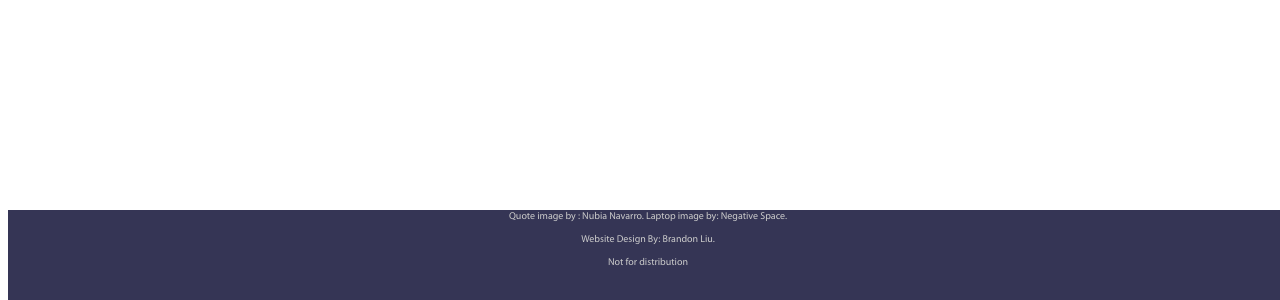
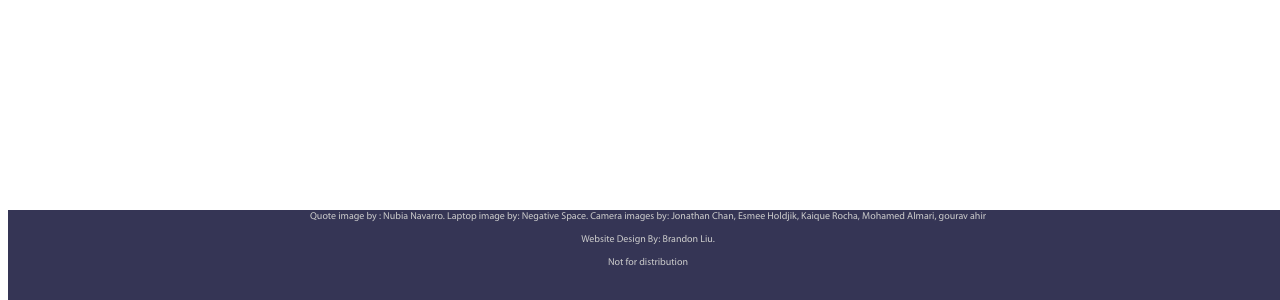
Before and after one commit to BHLiu/Condensed, a plain HTML site: page index.html in a window 1280 px wide. Shown: the part 5480-5780 px from the top of the page. Drawn offline with Linux system fonts and the light colour scheme.

Commit message:
Credits added

```diff
--- a/index.html
+++ b/index.html
@@ -49,7 +49,7 @@
             </div>
     </div>
     </body>
-<footer id = "end"> Quote image by : Nubia Navarro. Laptop image by: Negative Space.
+<footer id = "end"> Quote image by : Nubia Navarro. Laptop image by: Negative Space. Camera images by: Jonathan Chan, Esmee Holdjik, Kaique Rocha, Mohamed Almari, gourav ahir
     <p>Website Design By: Brandon Liu.</p>
     <p> Not for distribution </p>
 </footer>
```
